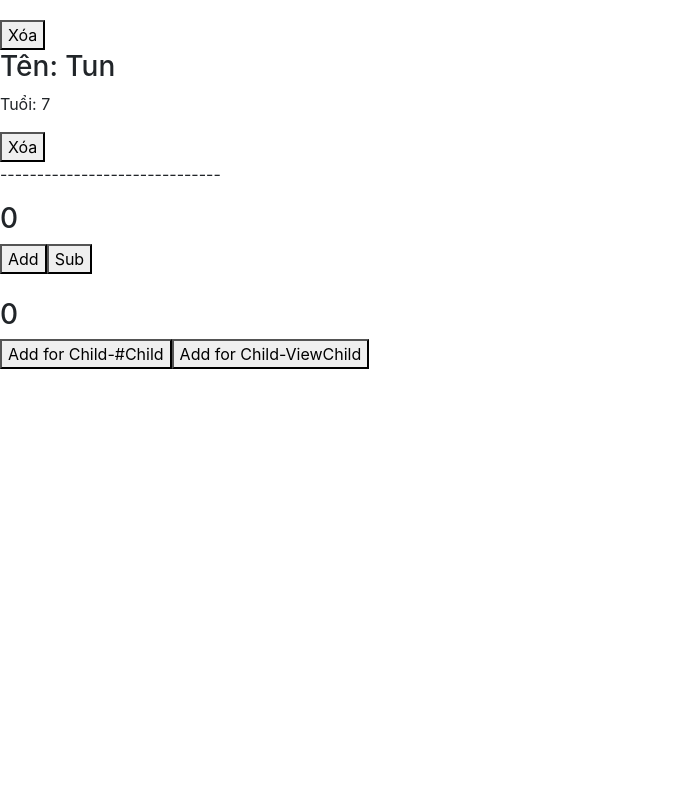
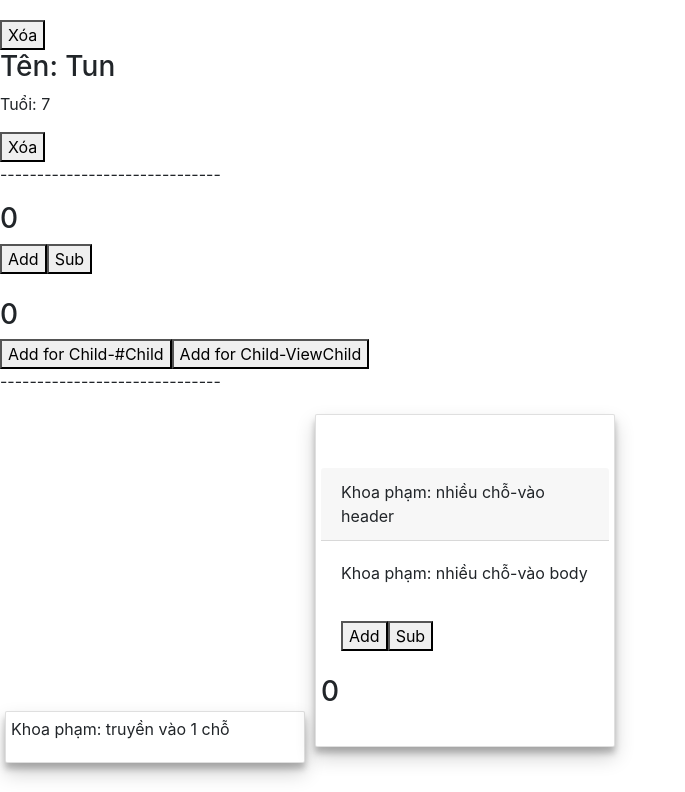
Before and after one commit to tientm96/learn-angular, an Angular app: page / in a window 1280 px wide. Shown: the part 2550-3342 px from the top of the page, without its empty margins (0-685 px from the left). Before the commit the page ends 2943 px from the top, so only its background shows below. Built offline with nearby package versions, Linux system fonts and the light colour scheme.

Commit message:
ngContent - khung boc cac component

```diff
--- a/src/app/app.component.html
+++ b/src/app/app.component.html
@@ -25,6 +25,23 @@
 <p>------------------------------</p>
 
 <app-parent></app-parent>
+<p>------------------------------</p>
 
+<!-- add card.comp học ngContent: khung bọc ngoài cho những comp khác -->
+<!-- Chỉ truyền luôn vào class chính, truyền vào 1 chỗ -->
+<app-card>
+    <p>Khoa phạm: truyền vào 1 chỗ</p>
+</app-card>
+
+<!-- Truyền vào các class khác nhau, truyền vào nhiều chỗ-->
+<!-- dù header ở dưới nhưng nó vẫn hiện lên trên khi render ra, vì trong comp card.ts nó nằm ở trên -->
+<app-card>
+    <p class="card-body">Khoa phạm: nhiều chỗ-vào body</p>
+    <p class="card-header">Khoa phạm: nhiều chỗ-vào header</p>
+    <br><br>
+    <!-- thậm chí truyền vào thẻ là comp cũng đc -->
+    <app-child class="card-body">Khoa phạm: nhiều chỗ-vào header</app-child>
+
+</app-card>
 
 <br> <br>
--- a/src/app/app.module.ts
+++ b/src/app/app.module.ts
@@ -15,6 +15,7 @@ import { ListPersonComponent } from './list-person/list-person.component';
 
 import { ParentComponent } from './parent.component';
 import { ChildComponent } from './child.component';
+import { CardComponent } from './card.component';
 
 
 
@@ -40,7 +41,8 @@ và đc gọi vào bên trong declarations của file app.module.cs này.
     PersonComponent,
     ListPersonComponent,
     ParentComponent,
-    ChildComponent
+    ChildComponent,
+    CardComponent
   ],
   imports: [
     BrowserModule,
--- /dev/null
+++ b/src/app/card.component.ts
@@ -0,0 +1,51 @@
+import { Component } from '@angular/core';
+
+
+/* ngContent giúp tạo ra những comp làm khung sườn, tức là làm những khung bao bên ngoài cho những comp khác.
+
+- Chỉ truyền luôn vào class chính, truyền vào 1 chỗ :
+Ở đây ta truyền <ng-content></ng-content> trong class="card" là class tạo 1 khung bọc xung quanh.
+
+Lúc này trong app.component.html(page chính), ta khai báo comp này: <app-card><p>Khoa phạm training</p></app-card>
+    với dl truyền vào là Khoa phạm training, dữ liệu truyền vào đó sẽ đc đưa vào vị trí <ng-content></ng-content>, nên nó sẽ đc nằm trong khung bọc.
+
+-ngContent: có tính chất tái sử dụng khung viền đó mà ko cần phải khai báo lại. Chỉ cần gọi comp đó ra và truyền dl vào là đc.
+
+-Truyền vào các class khác nhau, truyền vào nhiều chỗ thì ta dùng select để phân biệt class cần truyền vào:
++phân biệt bằng select .card-header hay .body-header
+
+vd: bên app.comp.html: <p class="card-body">Khoa phạm: nhiều chỗ-vào body</p> sẽ truyền vào vị trí <ng-content> trong class body.
+
+*/
+
+@Component({
+  selector: "app-card",
+  template: `
+        <div class="card">
+            <ng-content></ng-content>
+
+            <div class="header">
+                <ng-content select=".card-header"></ng-content>
+            </div>
+            <div class="body">
+                <ng-content select=".card-body"></ng-content>
+            </div>
+
+        </div>
+    `,
+  styles: [
+    `
+      .card {
+        padding: 5px;
+        margin: 5px;
+        background: #fff;
+        border-radius: 2px;
+        display: inline-block;
+        width: 300px;
+        box-shadow: 0 10px 20px rgba(0, 0, 0, 0.19),
+          0 6px 6px rgba(0, 0, 0, 0.23);
+      }
+    `
+  ]
+})
+export class CardComponent {}
```
